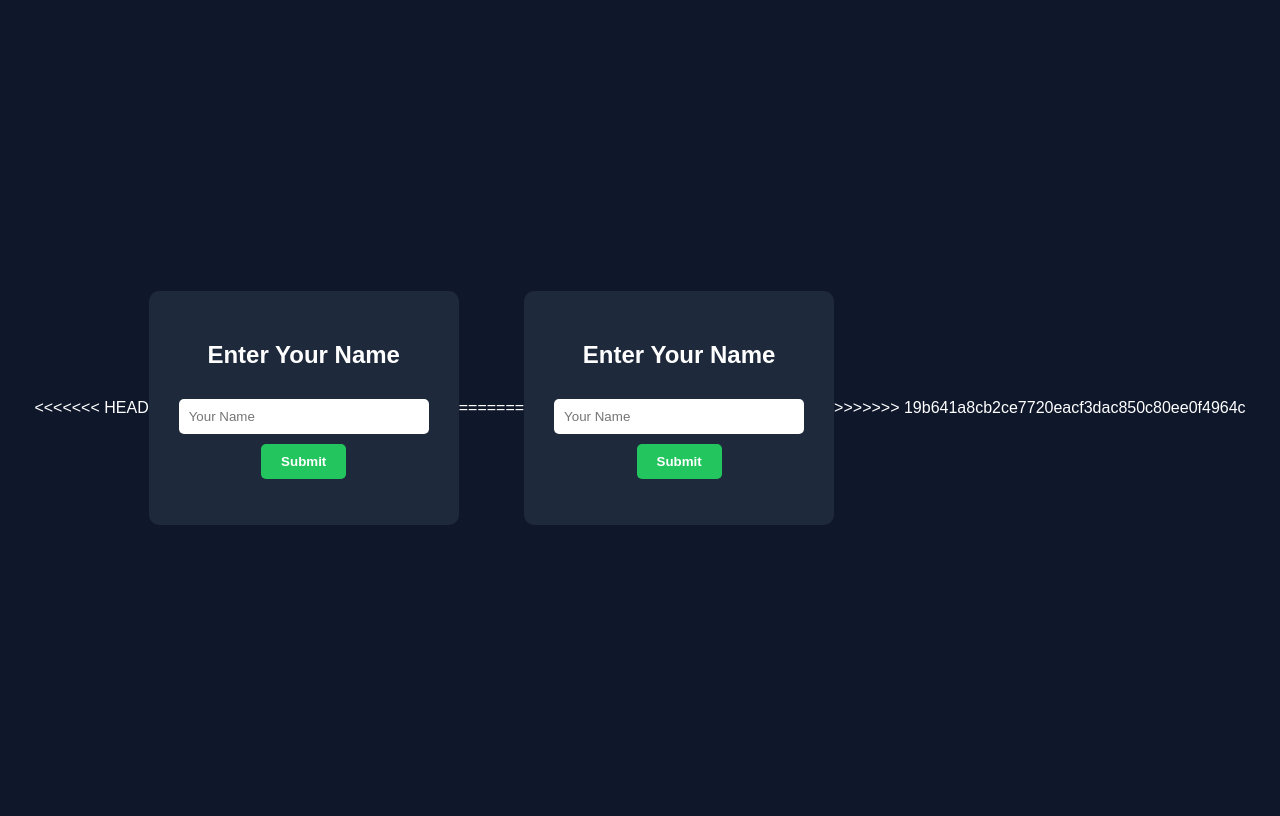
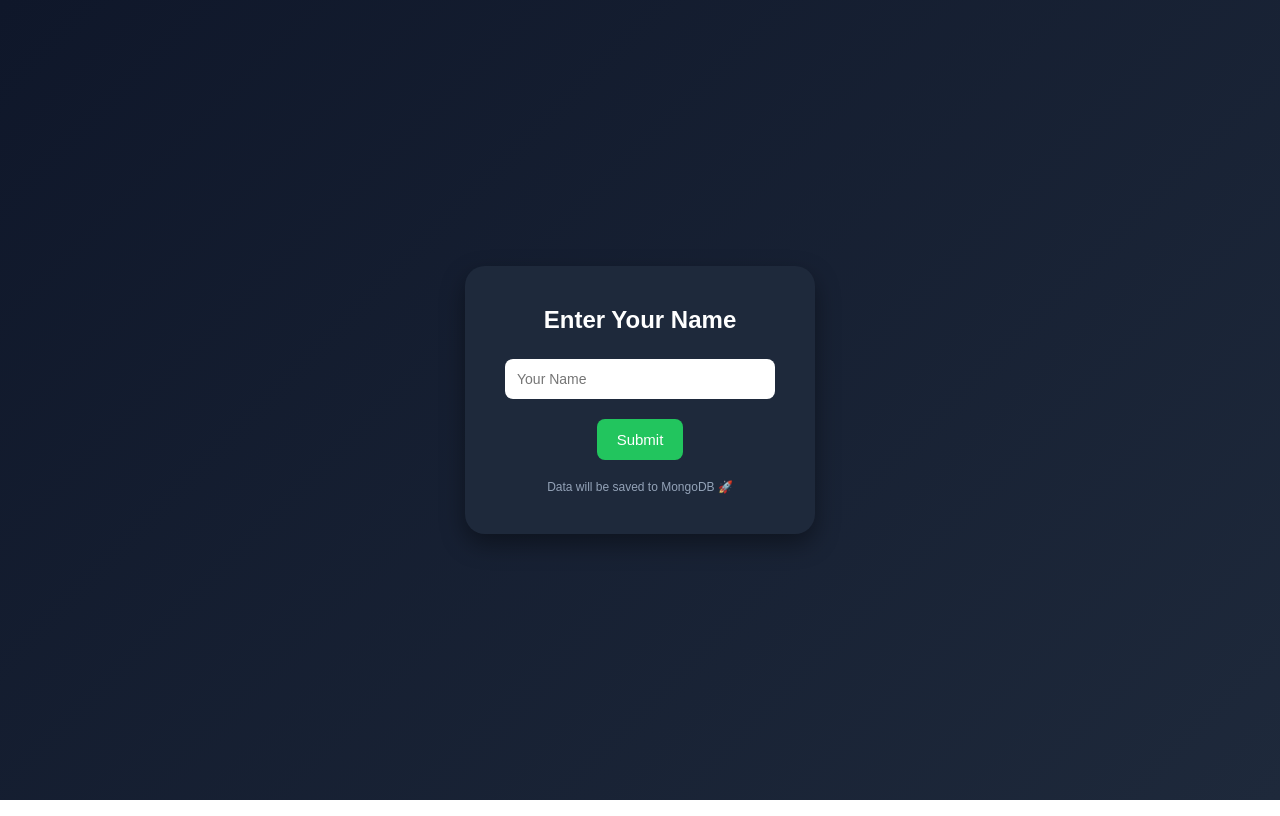
Before and after one commit to JustinCheong334/web-workflow-project, a website: page index.html in a window 1280 px wide. Drawn offline with Linux system fonts and the light colour scheme.

Commit message:
fixed index.html + improved UI

```diff
--- a/index.html
+++ b/index.html
@@ -1,129 +1,94 @@
-<<<<<<< HEAD
 <!DOCTYPE html>
 <html lang="en">
 <head>
     <meta charset="UTF-8">
     <meta name="viewport" content="width=device-width, initial-scale=1.0">
-    <title>Portfolio Form</title>
+    <title>Web Workflow Project</title>
 
     <style>
+        * {
+            margin: 0;
+            padding: 0;
+            box-sizing: border-box;
+            font-family: Avenir, sans-serif;
+        }
+
         body {
-            font-family: Arial, sans-serif;
-            background: #0f172a;
-            color: white;
+            height: 100vh;
+            background: linear-gradient(135deg, #0f172a, #1e293b);
             display: flex;
+            align-items: center;
             justify-content: center;
-            align-items: center;
-            height: 100vh;
         }
 
         .container {
             background: #1e293b;
-            padding: 30px;
-            border-radius: 10px;
+            padding: 40px;
+            border-radius: 20px;
+            width: 350px;
             text-align: center;
+            box-shadow: 0 10px 25px rgba(0,0,0,0.4);
+        }
+
+        h2 {
+            color: #fff;
+            margin-bottom: 25px;
         }
 
         input {
-            padding: 10px;
-            width: 250px;
-            margin: 10px 0;
-            border-radius: 5px;
+            width: 100%;
+            padding: 12px;
+            border-radius: 8px;
             border: none;
+            margin-bottom: 20px;
+            font-size: 14px;
+        }
+
+        input:focus {
+            outline: none;
         }
 
         button {
-            padding: 10px 20px;
             background: #22c55e;
+            color: white;
             border: none;
-            border-radius: 5px;
+            padding: 12px 20px;
+            border-radius: 8px;
             cursor: pointer;
-            color: white;
-            font-weight: bold;
+            font-size: 15px;
+            transition: 0.2s;
         }
 
         button:hover {
             background: #16a34a;
         }
+
+        .footer {
+            margin-top: 20px;
+            font-size: 12px;
+            color: #94a3b8;
+        }
     </style>
 </head>
-
 <body>
 
     <div class="container">
         <h2>Enter Your Name</h2>
 
         <form action="/submit" method="POST">
-            <input type="text" name="name" placeholder="Your Name" required>
-            <br>
+            <input
+                type="text"
+                name="name"
+                placeholder="Your Name"
+                required
+            >
             <button type="submit">Submit</button>
         </form>
+
+        <div class="footer">
+            Data will be saved to MongoDB 🚀
+        </div>
     </div>
 
 </body>
 </html>
-=======
-<!DOCTYPE html>
-<html lang="en">
-<head>
-    <meta charset="UTF-8">
-    <meta name="viewport" content="width=device-width, initial-scale=1.0">
-    <title>Portfolio Form</title>
-
-    <style>
-        body {
-            font-family: Arial, sans-serif;
-            background: #0f172a;
-            color: white;
-            display: flex;
-            justify-content: center;
-            align-items: center;
-            height: 100vh;
-        }
-
-        .container {
-            background: #1e293b;
-            padding: 30px;
-            border-radius: 10px;
-            text-align: center;
-        }
-
-        input {
-            padding: 10px;
-            width: 250px;
-            margin: 10px 0;
-            border-radius: 5px;
-            border: none;
-        }
-
-        button {
-            padding: 10px 20px;
-            background: #22c55e;
-            border: none;
-            border-radius: 5px;
-            cursor: pointer;
-            color: white;
-            font-weight: bold;
-        }
-
-        button:hover {
-            background: #16a34a;
-        }
-    </style>
-</head>
-
-<body>
-
-    <div class="container">
-        <h2>Enter Your Name</h2>
-
-        <form action="/submit" method="POST">
-            <input type="text" name="name" placeholder="Your Name" required>
-            <br>
-            <button type="submit">Submit</button>
-        </form>
-    </div>
-
-</body>
-</html>
->>>>>>> 19b641a8cb2ce7720eacf3dac850c80ee0f4964c
```
